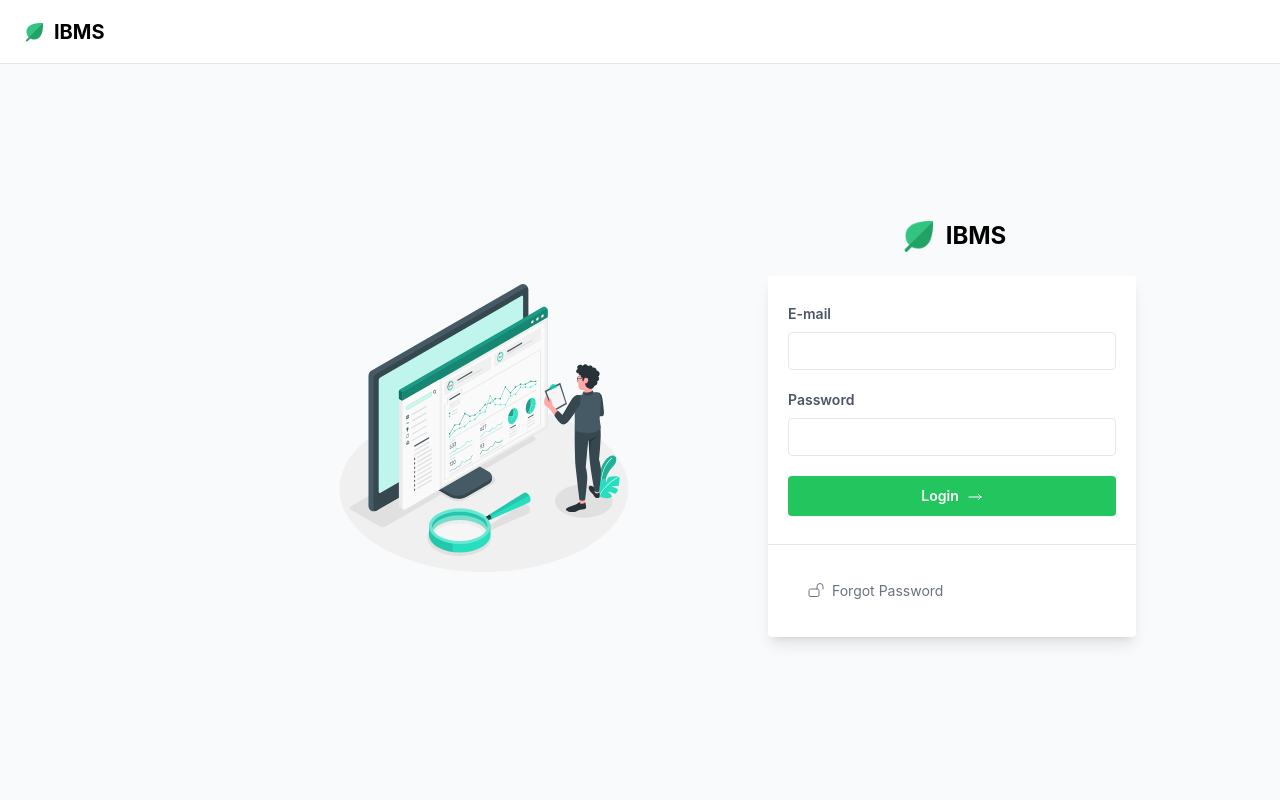
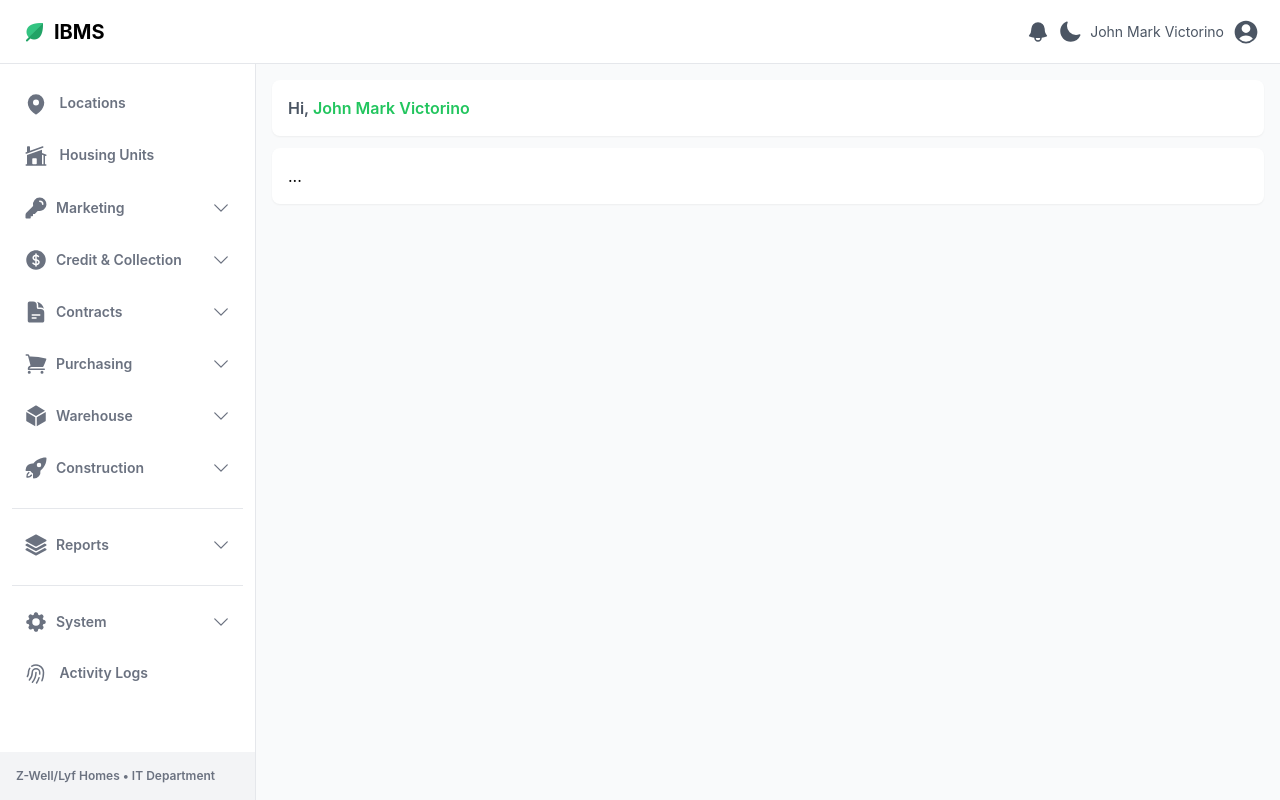
Before and after one commit to victorinojohnmark/ibms_frontend.old, a Vue app: page / in a window 1280 px wide. Before the commit this address led to /login. Built offline with nearby package versions, Linux system fonts and the light colour scheme; no server answers.

Commit message:
Remove auth Store

```diff
--- a/src/App.vue
+++ b/src/App.vue
@@ -1,5 +1,5 @@
 <template>
-  <div v-if="useAuth.user">
+  <div>
     <TopBarMenu />
     <div class="flex bg-white pt-16">
         <SideBarMenu />
@@ -13,29 +13,21 @@
     </div>
   </div>
 
-  <div v-else>
+  <!-- <div>
     <TopBarMenu />
     <div class="flex bg-white pt-16">
         <div id="main-content" class="flex flex-col w-full bg-gray-50 relative h-default-116px">
           <main class=" flex-grow mt-4 mx-4">
-              <!-- CONTENT HERE -->
               <RouterView />
           </main>
-          <!-- <Footer /> -->
         </div>
     </div>
-  </div>
+  </div> -->
 </template>
 
 <script setup>
 import { RouterView } from 'vue-router'
 import TopBarMenu from './components/system/TopBarMenu.vue'
 import SideBarMenu from './components/system/SideBarMenu.vue'
-// import Footer from './components/system/Footer.vue';
-
-import { useAuthStore } from './stores/auth'
-import { onMounted } from 'vue';
-
-const useAuth = useAuthStore()
 
 </script>
--- a/src/components/system/DropDownMenu.vue
+++ b/src/components/system/DropDownMenu.vue
@@ -1,5 +1,5 @@
 <template>
-    <div class="w-full text-sm font-normal rounded-lg hover:bg-gray-100 flex flex-col items-center justify-start p-3 group cursor-pointer" @click="toggleDropdown" @mouseleave="isOpen = false">
+    <div class="w-full text-sm font-normal rounded-lg hover:bg-gray-100 flex flex-col items-center justify-start p-3 group cursor-pointer" @click="toggleDropdown" @mouseleave="isOpen = false" role="button">
 
         <button class="flex w-full items-center text-left text-gray-500 group-hover:text-gray-700 font-semibold">
             <slot name="icon"></slot>
--- a/src/components/system/TopBarMenu.vue
+++ b/src/components/system/TopBarMenu.vue
@@ -3,7 +3,7 @@
         <div class="w-full px-3 py-3 lg:px-5 lg:pl-3">
             <div class="flex items-center justify-between">
                 <div class="flex items-center justify-start">
-                    <button v-if="authStore.authUser" id="toggleSidebarMobile" aria-expanded="true" aria-controls="sidebar" @click="useNavigation.toggleSideBarMenu()"
+                    <button id="toggleSidebarMobile" aria-expanded="true" aria-controls="sidebar" @click="useNavigation.toggleSideBarMenu()"
                         class="lg:hidden mr-2 text-gray-600 hover:text-gray-900 cursor-pointer p-2 hover:bg-gray-100 focus:bg-gray-100 focus:ring-2 focus:ring-gray-100 rounded">
                         <svg v-if="!useNavigation.sideBarMenuVisibility" id="toggleSidebarMobileHamburger" class="w-6 h-6" fill="currentColor" viewBox="0 0 20 20"
                             xmlns="http://www.w3.org/2000/svg">
@@ -40,7 +40,7 @@
                         </div>
                     </form> -->
                 </div>
-                <div class="flex gap-x-2 items-center justify-items-center" v-if="authStore.user">
+                <div class="flex gap-x-2 items-center justify-items-center">
                     <button class="text-gray-600 hover:text-green-600 hover:cursor-pointer">
                         <BellIcon class="w-6 h-6" />
                     </button>
@@ -70,9 +70,6 @@
 import { SunIcon, MoonIcon, BellIcon, UserCircleIcon } from '@heroicons/vue/24/solid';
 import { useNavigationStore } from '../../stores/navigation'
 import { onMounted, ref } from 'vue';
-import { useAuthStore } from '../../stores/auth'
-
-const authStore = useAuthStore()
 
 const useNavigation = useNavigationStore()
 const showUserMenu = ref(false);
--- a/src/router/index.js
+++ b/src/router/index.js
@@ -26,23 +26,24 @@ const router = createRouter({
   ]
 })
 
-router.beforeEach(async (to, from, next) => {
-  const useNavigation = useNavigationStore()
-  const authStore = useAuthStore()
+// router.beforeEach(async (to, from, next) => {
+//   const useNavigation = useNavigationStore()
+//   // const authStore = useAuthStore()
 
-  useNavigation.hideSideBarMenu()
+//   useNavigation.hideSideBarMenu()
 
-  authStore.resetErrorAndStatus()
+//   // authStore.resetErrorAndStatus()
 
-  if(to.meta.requiresAuth && !authStore.user) {
-    next({ path: '/login', query: { auth: 'false' } });
-  } else {
-    authStore.getUser()
-    next ()
-  }
+//   // if(to.meta.requiresAuth && !authStore.user) {
+//   //   next({ path: '/login', query: { auth: 'false' } });
+//   // } else {
+//   //   authStore.getUser()
+//   //   next ()
+//   // }
 
 
-})
+
+// })
 
 
 export default router
--- a/src/views/auth/LoginView.vue
+++ b/src/views/auth/LoginView.vue
@@ -1,9 +1,7 @@
 <script setup>
 import { ArrowLongRightIcon, LockOpenIcon } from '@heroicons/vue/24/outline';
-import { useAuthStore } from '../../stores/auth'
 import { ref } from 'vue';
 
-const authStore = useAuthStore()
 
 const loginData = ref({
     email: '',
@@ -14,7 +12,7 @@ const loginData = ref({
 
 <template>
     <div class="container flex lg:flex-row flex-col-reverse lg:mt-12">
-        <div id="background-image" class="flex items-center justify-center lg:justify-end w-full lg:w-1/2">
+        <div id="background-image" class="flex items-center justify-center w-full lg:w-1/2">
             <img src="../../assets/img/stats_illustration.svg" class="w-1/2" alt="">
         </div>
         <div class="flex flex-col justify-center sm:py-12 w-full lg:w-1/2">
@@ -25,18 +23,18 @@ const loginData = ref({
                 </h1>
                 <div class="bg-white shadow-lg w-full rounded divide-y divide-gray-200">
                     <div class="px-5 py-7">
-                        <form action="#" method="POST" @submit.prevent="authStore.handleLogin(loginData)">
+                        <form action="#" method="POST" @submit.prevent="">
                             <div class="mb-5">
                                 <label class="font-semibold text-sm text-gray-600 pb-1 block">E-mail</label>
                                 <input type="email" v-model="loginData.email" class="border rounded py-2 px-3 mt-1 text-sm w-full" autocomplete="false"/>
-                                <p v-if="authStore.errors && authStore.errors.email" class="mt-2 text-xs font-semibold text-red-400">{{ authStore.errors.email[0] }}</p>
+                                <!-- <p v-if="authStore.errors && authStore.errors.email" class="mt-2 text-xs font-semibold text-red-400">{{ authStore.errors.email[0] }}</p> -->
 
                             </div>
 
                             <div class="mb-5">
                                 <label class="font-semibold text-sm text-gray-600 pb-1 block">Password</label>
                                 <input type="password" v-model="loginData.password" class="border rounded py-2 mt-1 px-3 text-sm w-full" autocomplete="false"/>
-                                <p v-if="authStore.errors && authStore.errors.password" class="mt-2 text-xs font-semibold text-red-400">{{ authStore.errors.password[0] }}</p>
+                                <!-- <p v-if="authStore.errors && authStore.errors.password" class="mt-2 text-xs font-semibold text-red-400">{{ authStore.errors.password[0] }}</p> -->
                             </div>
 
                             <button type="submit" class="transition duration-200 bg-green-500 hover:bg-green-600 focus:bg-green-700 focus:shadow-sm focus:ring-4 focus:ring-blue-500 focus:ring-opacity-50 text-white w-full py-2.5 rounded text-sm shadow-sm hover:shadow-md font-semibold text-center inline-block">
```
